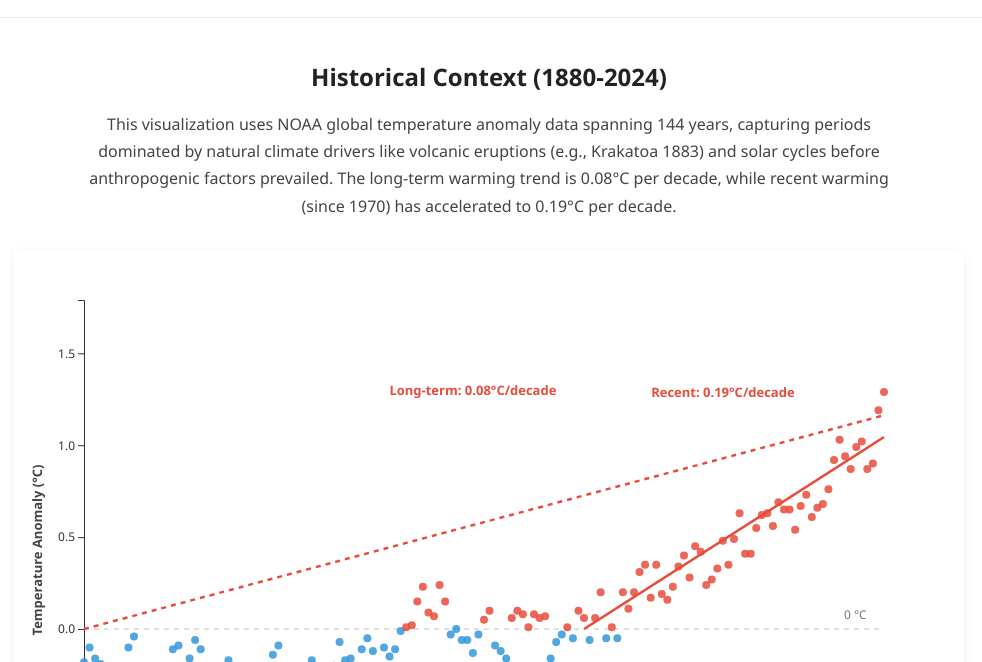
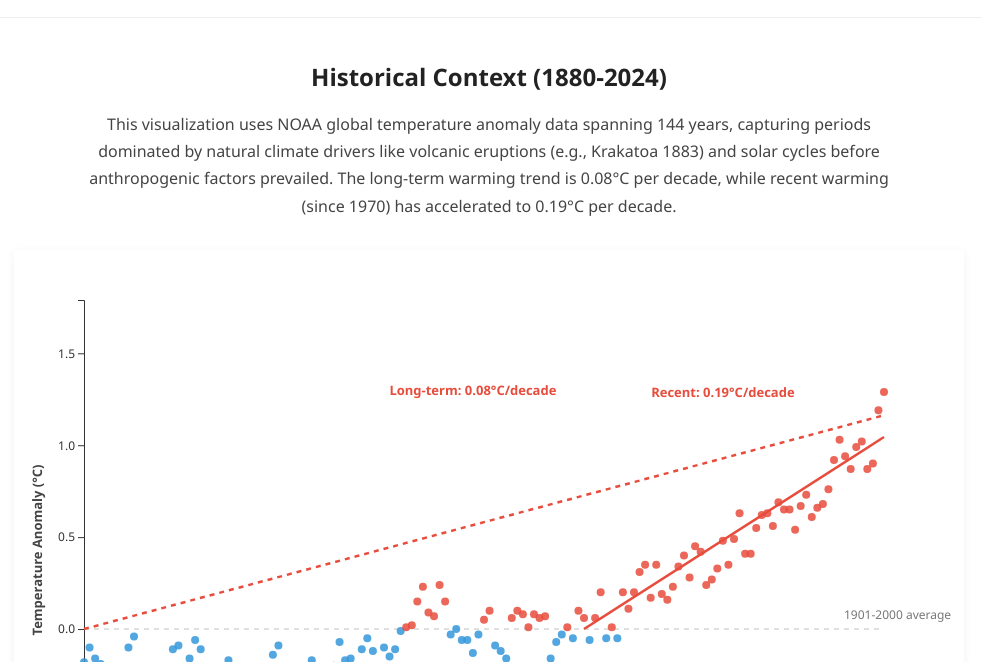
Before and after one commit to Wsailer/Narrative-VisualizationNOAA, a plain HTML site: page index.html in a window 1280 px wide. Shown: the part 138-800 px from the top of the page, without its empty margins (151-1133 px from the left). Drawn offline with nearby package versions, Linux system fonts and the light colour scheme.

Commit message:
Update index.html

```diff
--- a/index.html
+++ b/index.html
@@ -502,7 +502,7 @@ This period provides the clearest evidence of human influence on global climate.
             mainGroup.append("text")
                 .attr("x", plotWidth - 40)
                 .attr("y", yScale(0) - 10)
-                .text("0 °C")
+                .text("1901-2000 average")
                 .attr("fill", "#777")
                 .attr("font-size", "12px");
 
```
